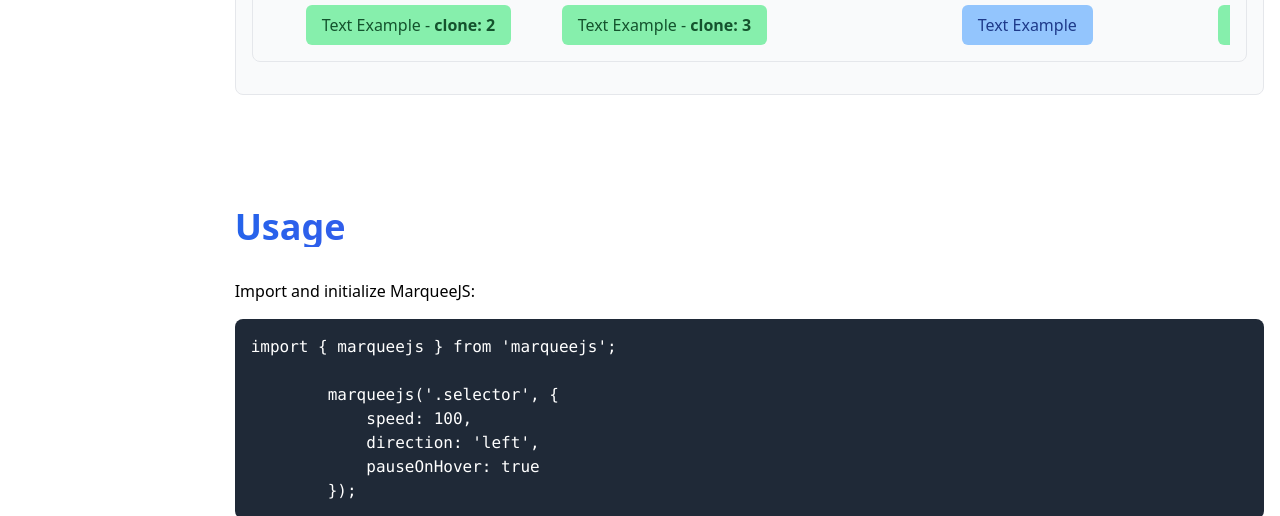
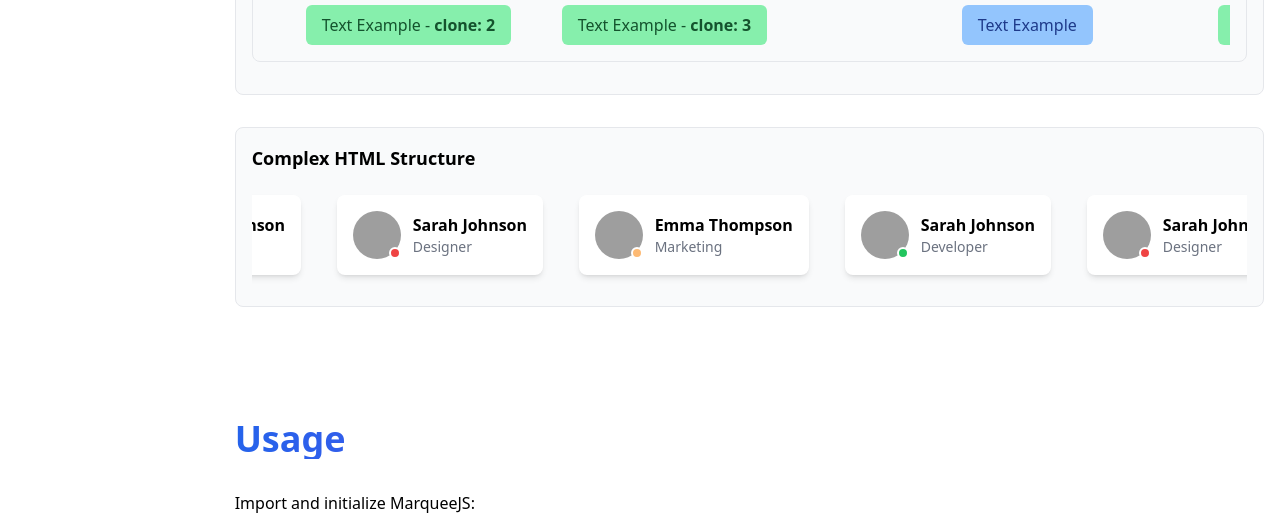
Before and after one commit to VincentLoy/marqueejs, a website built with Vite: page docs/src/index.html in a window 1280 px wide. Shown: the part 4243-4759 px from the top of the page. Built offline with nearby package versions, Linux system fonts and the light colour scheme; grey boxes are pictures that could not be loaded.

Commit message:
FEAT - Add complex HTML structure demo for marquee functionality

```diff
--- a/docs/src/index.html
+++ b/docs/src/index.html
@@ -415,6 +415,48 @@
                                 <div class="clone-demo" id="clone-demo"></div>
                             </div>
                         </div>
+
+                        <!-- Complex HTML Structure Marquee -->
+                        <div class="demo-box mb-8">
+                            <h4 class="text-lg font-semibold mb-2">Complex HTML Structure</h4>
+                            <div class="marquee-complex">
+                                <div class="user-card flex items-center bg-white rounded-lg p-4 shadow-md mx-2">
+                                    <div class="relative">
+                                        <img src="https://i.pravatar.cc/100?u=1" alt="User 1"
+                                            class="w-12 h-12 rounded-full">
+                                        <span
+                                            class="absolute bottom-0 right-0 w-3 h-3 bg-green-500 rounded-full border-2 border-white"></span>
+                                    </div>
+                                    <div class="ml-3">
+                                        <h3 class="font-semibold">Sarah Johnson</h3>
+                                        <p class="text-sm text-gray-500">Developer</p>
+                                    </div>
+                                </div>
+                                <div class="user-card flex items-center bg-white rounded-lg p-4 shadow-md mx-2">
+                                    <div class="relative">
+                                        <img src="https://i.pravatar.cc/100?u=2" alt="User 1"
+                                            class="w-12 h-12 rounded-full">
+                                        <span
+                                            class="absolute bottom-0 right-0 w-3 h-3 bg-red-500 rounded-full border-2 border-white"></span>
+                                    </div>
+                                    <div class="ml-3">
+                                        <h3 class="font-semibold">Sarah Johnson</h3>
+                                        <p class="text-sm text-gray-500">Designer</p>
+                                    </div>
+                                </div>
+                                <div class="user-card flex items-center bg-white rounded-lg p-4 shadow-md mx-2">
+                                    <div class="relative">
+                                        <img src="https://i.pravatar.cc/100?u=3" alt="User 1"
+                                            class="w-12 h-12 rounded-full">
+                                        <span
+                                            class="absolute bottom-0 right-0 w-3 h-3 bg-orange-300 rounded-full border-2 border-white"></span>
+                                    </div>
+                                    <div class="ml-3">
+                                        <h3 class="font-semibold">Emma Thompson</h3>
+                                        <p class="text-sm text-gray-500">Marketing</p>
+                                    </div>
+                                </div>
+                            </div>
                     </section>
                 </section>
 
--- a/docs/src/main.ts
+++ b/docs/src/main.ts
@@ -229,6 +229,13 @@
     cloneDemo.recalculatePositions();
   });
 
+  // 7. Complexe HTML Structure
+  marqueejs(".marquee-complex", {
+    heightSecurityMargin: 30,
+    speed: 33,
+    cloneCount: 1,
+  });
+
   // Smooth scroll for anchor links
   document.querySelectorAll("[data-smooth]").forEach((anchor) => {
     anchor.addEventListener("click", (e) => {
```
